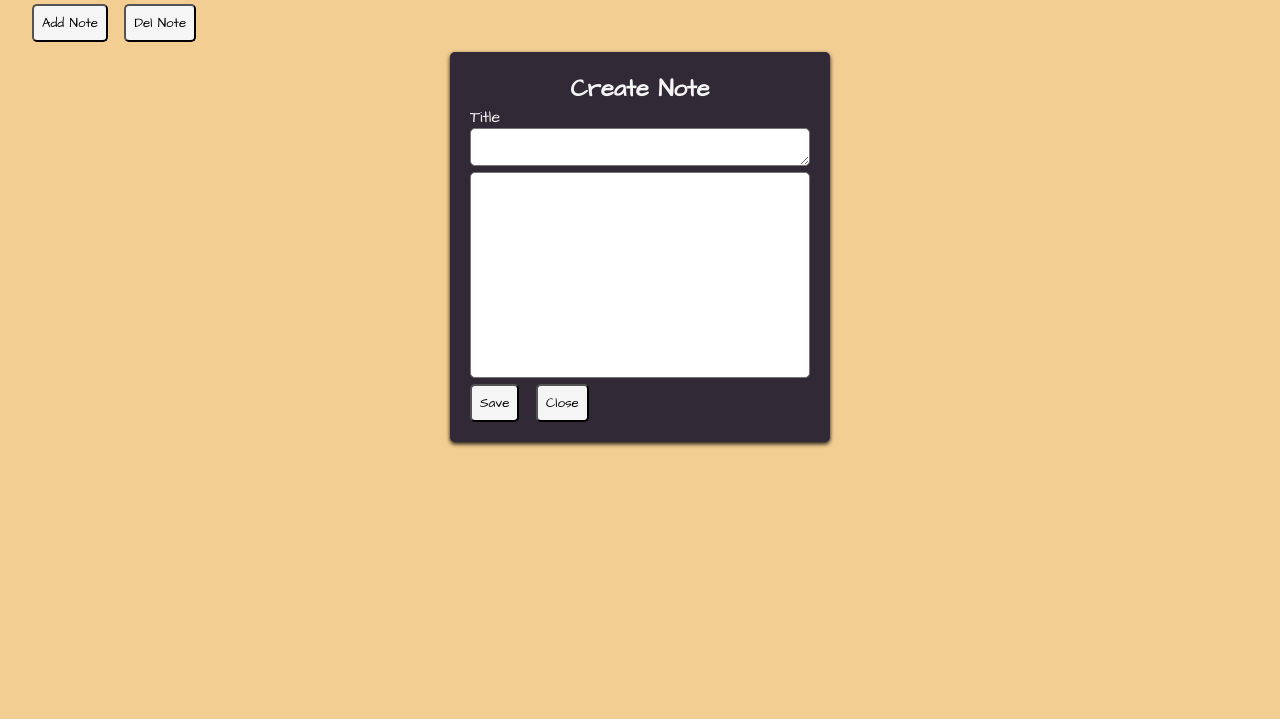
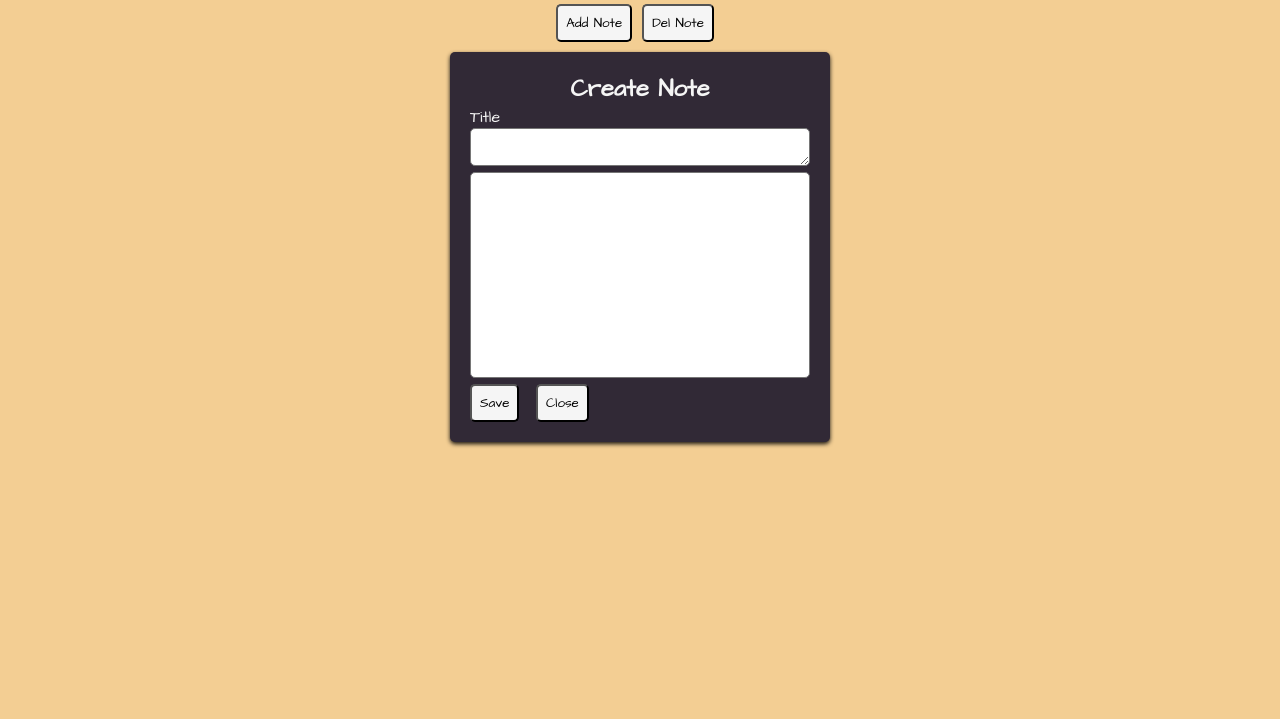
Before and after one commit to iqoll/memo-mate, a plain HTML site: page index.html in a window 1280 px wide. Shown: the part 81-800 px from the top of the page. Drawn offline with Linux system fonts and the light colour scheme.

Commit message:
edit the div add-del-btn class

```diff
--- a/index.html
+++ b/index.html
@@ -28,7 +28,7 @@
     </header>
 
     <div class="container">
-        <div class="add-del-button">
+        <div class="add-del-btn">
             <button id="show_create_note">Add Note</button>
             <button id="delete_notes">Del Note</button>
         </div>
```
